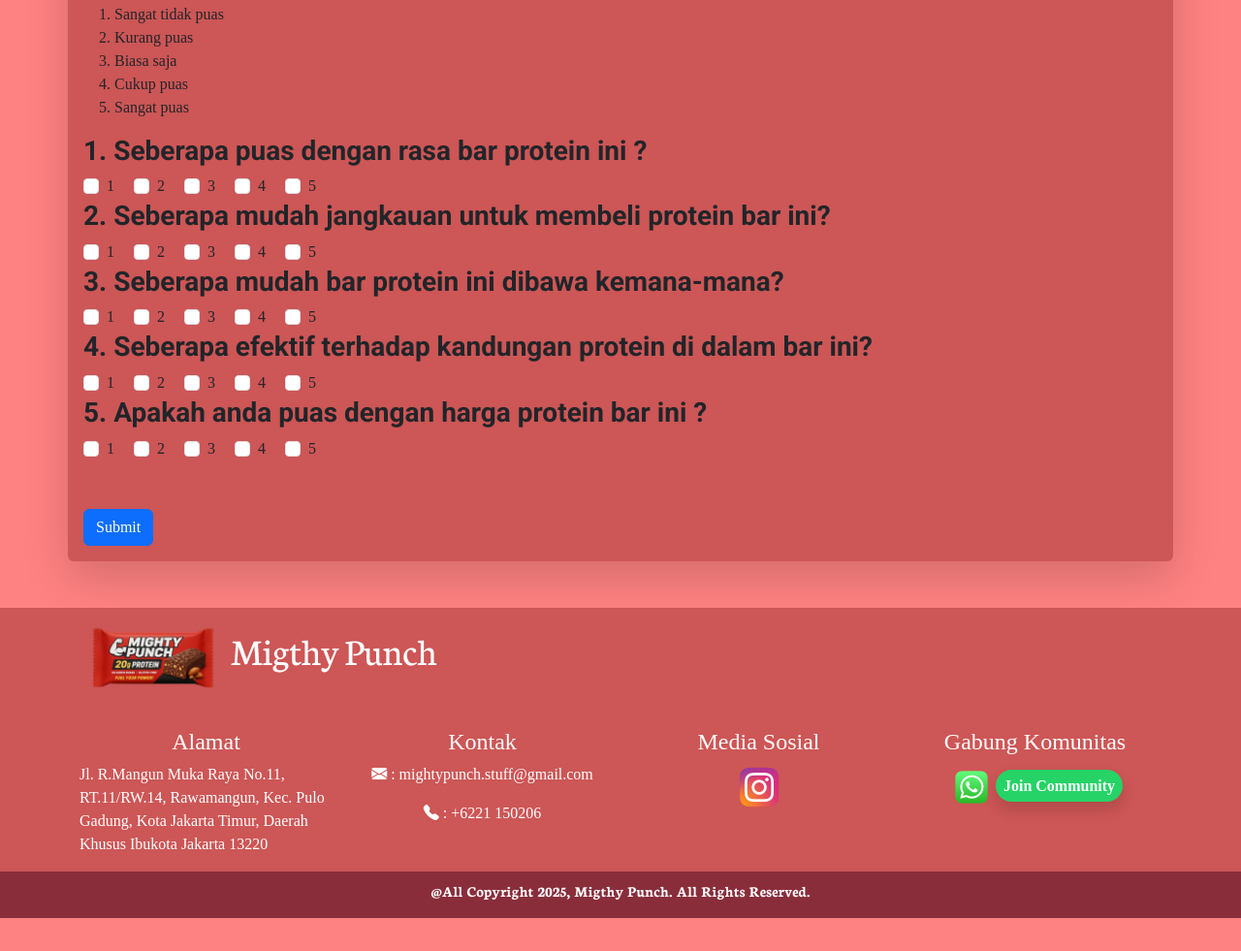
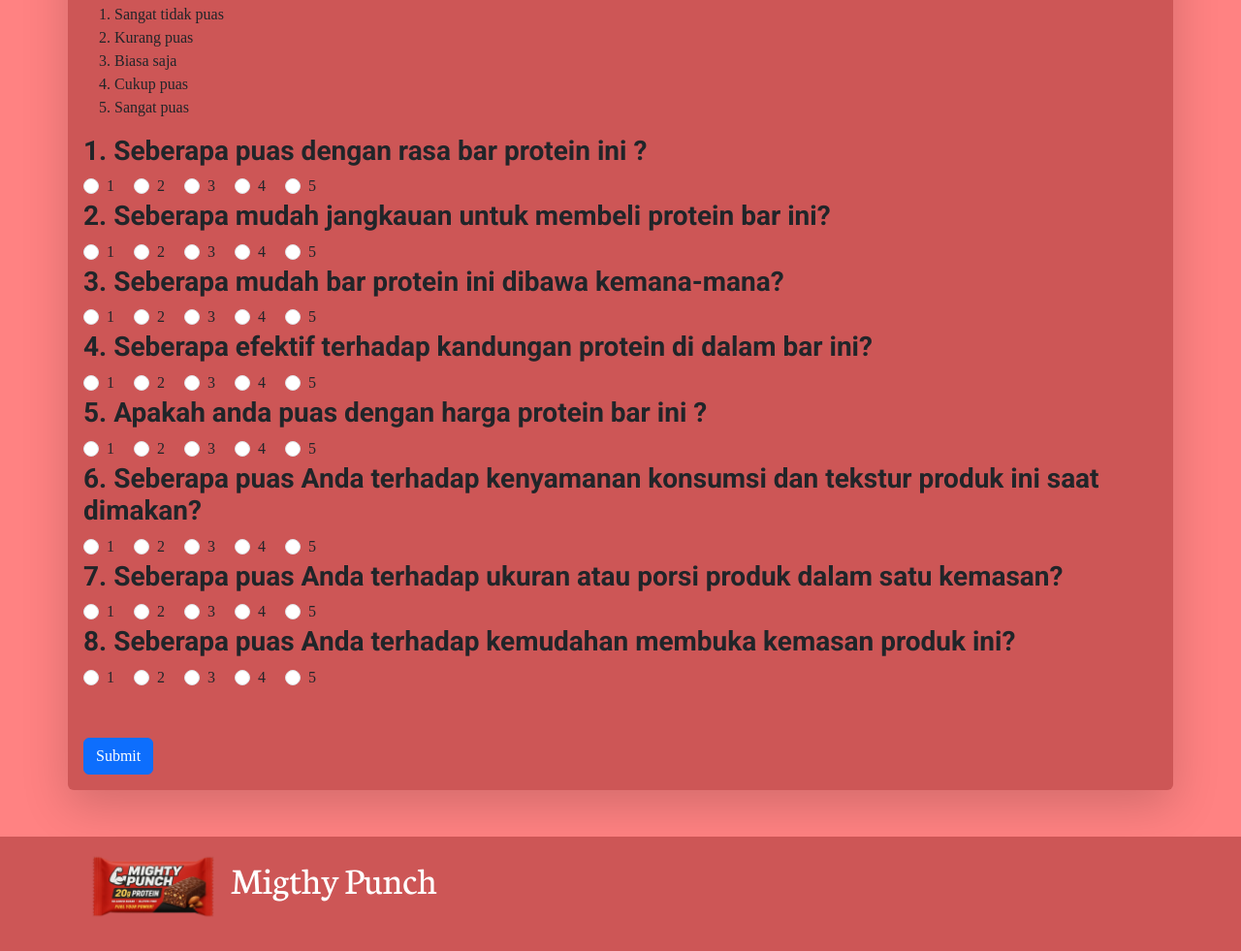
Before and after one commit to Rafifs-ops/Mighty-Punch, a plain HTML site: page penilaian.html in a window 1280 px wide. Shown: the part 911-1892 px from the top of the page at 97% size. Before the commit the page ends 1858 px from the top, so only its background shows below. Drawn offline with nearby package versions, Linux system fonts and the light colour scheme; a web font is replaced by a local one.

Commit message:
revisi 2

```diff
--- a/penilaian.html
+++ b/penilaian.html
@@ -122,127 +122,178 @@
 
         <h3 class="roboto-penilaian">1. Seberapa puas dengan rasa bar protein ini ?</h3>
         <div class="form-check form-check-inline">
-            <input class="form-check-input" type="checkbox" name="kepuasan" id="inlineRadio1" value="Sangat tidak puas" name="Kepuasan">
-            <label class="form-check-label" for="inlineRadio1">1</label>
+            <input class="form-check-input" type="radio" name="kepuasan" id="kepuasan1" value="Sangat tidak puas">
+            <label class="form-check-label" for="kepuasan1">1</label>
         </div>
         <div class="form-check form-check-inline">
-            <input class="form-check-input" type="checkbox" name="kepuasan" id="inlineRadio2" value="Kurang Puas" name="Kepuasan">
-            <label class="form-check-label" for="inlineRadio2">2</label>
+            <input class="form-check-input" type="radio" name="kepuasan" id="kepuasan2" value="Kurang Puas">
+            <label class="form-check-label" for="kepuasan2">2</label>
         </div>
         <div class="form-check form-check-inline">
-            <input class="form-check-input" type="checkbox" name="kepuasan" id="inlineRadio3" value="Biasa saja" name="Kepuasan">
-            <label class="form-check-label" for="inlineRadio3">3</label>
+            <input class="form-check-input" type="radio" name="kepuasan" id="kepuasan3" value="Biasa saja">
+            <label class="form-check-label" for="kepuasan3">3</label>
         </div>
         <div class="form-check form-check-inline">
-            <input class="form-check-input" type="checkbox" name="kepuasan" id="inlineRadio4" value="Cukup puas" name="Kepuasan">
-            <label class="form-check-label" for="inlineRadio4">4</label>
+            <input class="form-check-input" type="radio" name="kepuasan" id="kepuasan4" value="Cukup puas">
+            <label class="form-check-label" for="kepuasan4">4</label>
         </div>
         <div class="form-check form-check-inline">
-            <input class="form-check-input" type="checkbox" name="kepuasan" id="inlineRadio5" value="Sangat puas" name="Kepuasan">
-            <label class="form-check-label" for="inlineRadio5">5</label>
+            <input class="form-check-input" type="radio" name="kepuasan" id="kepuasan5" value="Sangat puas">
+            <label class="form-check-label" for="kepuasan5">5</label>
         </div>
 
         <h3 class="roboto-penilaian">2. Seberapa mudah jangkauan untuk membeli protein bar ini?</h3>
         <div class="form-check form-check-inline">
-            <input class="form-check-input" type="checkbox" name="kemudahan-membeli" id="inlineRadio1" value="Sangat tidak puas"
-                name="Kemudahan Membeli">
-            <label class="form-check-label" for="inlineRadio1">1</label>
+            <input class="form-check-input" type="radio" name="kemudahan-membeli" id="kemudahan1" value="Sangat tidak puas">
+            <label class="form-check-label" for="kemudahan1">1</label>
         </div>
         <div class="form-check form-check-inline">
-            <input class="form-check-input" type="checkbox" name="kemudahan-membeli" id="inlineRadio2" value="Kurang Puas"
-                name="Kemudahan Membeli">
-            <label class="form-check-label" for="inlineRadio2">2</label>
+            <input class="form-check-input" type="radio" name="kemudahan-membeli" id="kemudahan2" value="Kurang Puas">
+            <label class="form-check-label" for="kemudahan2">2</label>
         </div>
         <div class="form-check form-check-inline">
-            <input class="form-check-input" type="checkbox" name="kemudahan-membeli" id="inlineRadio3" value="Biasa saja"
-                name="Kemudahan Membeli">
-            <label class="form-check-label" for="inlineRadio3">3</label>
+            <input class="form-check-input" type="radio" name="kemudahan-membeli" id="kemudahan3" value="Biasa saja">
+            <label class="form-check-label" for="kemudahan3">3</label>
         </div>
         <div class="form-check form-check-inline">
-            <input class="form-check-input" type="checkbox" name="kemudahan-membeli" id="inlineRadio4" value="Cukup puas"
-                name="Kemudahan Membeli">
-            <label class="form-check-label" for="inlineRadio4">4</label>
+            <input class="form-check-input" type="radio" name="kemudahan-membeli" id="kemudahan4" value="Cukup puas">
+            <label class="form-check-label" for="kemudahan4">4</label>
         </div>
         <div class="form-check form-check-inline">
-            <input class="form-check-input" type="checkbox" name="kemudahan-membeli" id="inlineRadio5" value="Sangat puas"
-                name="Kemudahan Membeli">
-            <label class="form-check-label" for="inlineRadio5">5</label>
+            <input class="form-check-input" type="radio" name="kemudahan-membeli" id="kemudahan5" value="Sangat puas">
+            <label class="form-check-label" for="kemudahan5">5</label>
         </div>
 
         <h3 class="roboto-penilaian">3. Seberapa mudah bar protein ini dibawa kemana-mana?</h3>
         <div class="form-check form-check-inline">
-            <input class="form-check-input" type="checkbox" name="fleksibilitas" id="inlineRadio1" value="Sangat tidak puas"
-                name="Fleksibilitas">
-            <label class="form-check-label" for="inlineRadio1">1</label>
+            <input class="form-check-input" type="radio" name="fleksibilitas" id="fleksibilitas1" value="Sangat tidak puas">
+            <label class="form-check-label" for="fleksibilitas1">1</label>
         </div>
         <div class="form-check form-check-inline">
-            <input class="form-check-input" type="checkbox" name="fleksibilitas" id="inlineRadio2" value="Kurang Puas"
-                name="Fleksibilitas">
-            <label class="form-check-label" for="inlineRadio2">2</label>
+            <input class="form-check-input" type="radio" name="fleksibilitas" id="fleksibilitas2" value="Kurang Puas">
+            <label class="form-check-label" for="fleksibilitas2">2</label>
         </div>
         <div class="form-check form-check-inline">
-            <input class="form-check-input" type="checkbox" name="fleksibilitas" id="inlineRadio3" value="Biasa saja"
-                name="Fleksibilitas">
-            <label class="form-check-label" for="inlineRadio3">3</label>
+            <input class="form-check-input" type="radio" name="fleksibilitas" id="fleksibilitas3" value="Biasa saja">
+            <label class="form-check-label" for="fleksibilitas3">3</label>
         </div>
         <div class="form-check form-check-inline">
-            <input class="form-check-input" type="checkbox" name="fleksibilitas" id="inlineRadio4" value="Cukup puas"
-                name="Fleksibilitas">
-            <label class="form-check-label" for="inlineRadio4">4</label>
+            <input class="form-check-input" type="radio" name="fleksibilitas" id="fleksibilitas4" value="Cukup puas">
+            <label class="form-check-label" for="fleksibilitas4">4</label>
         </div>
         <div class="form-check form-check-inline">
-            <input class="form-check-input" type="checkbox" name="fleksibilitas" id="inlineRadio5" value="Sangat puas"
-                name="Fleksibilitas">
-            <label class="form-check-label" for="inlineRadio5">5</label>
+            <input class="form-check-input" type="radio" name="fleksibilitas" id="fleksibilitas5" value="Sangat puas">
+            <label class="form-check-label" for="fleksibilitas5">5</label>
         </div>
 
         <h3 class="roboto-penilaian">4. Seberapa efektif terhadap kandungan protein di dalam bar ini?</h3>
         <div class="form-check form-check-inline">
-            <input class="form-check-input" type="checkbox" name="kandungan-protein" id="inlineRadio1" value="Sangat tidak puas"
-                name="Kandungan Protein">
-            <label class="form-check-label" for="inlineRadio1">1</label>
+            <input class="form-check-input" type="radio" name="kandungan-protein" id="protein1" value="Sangat tidak puas">
+            <label class="form-check-label" for="protein1">1</label>
         </div>
         <div class="form-check form-check-inline">
-            <input class="form-check-input" type="checkbox" name="kandungan-protein" id="inlineRadio2" value="Kurang Puas"
-                name="Kandungan Protein">
-            <label class="form-check-label" for="inlineRadio2">2</label>
+            <input class="form-check-input" type="radio" name="kandungan-protein" id="protein2" value="Kurang Puas">
+            <label class="form-check-label" for="protein2">2</label>
         </div>
         <div class="form-check form-check-inline">
-            <input class="form-check-input" type="checkbox" name="kandungan-protein" id="inlineRadio3" value="Biasa saja"
-                name="Kandungan Protein">
-            <label class="form-check-label" for="inlineRadio3">3</label>
+            <input class="form-check-input" type="radio" name="kandungan-protein" id="protein3" value="Biasa saja">
+            <label class="form-check-label" for="protein3">3</label>
         </div>
         <div class="form-check form-check-inline">
-            <input class="form-check-input" type="checkbox" name="kandungan-protein" id="inlineRadio4" value="Cukup puas"
-                name="Kandungan Protein">
-            <label class="form-check-label" for="inlineRadio4">4</label>
+            <input class="form-check-input" type="radio" name="kandungan-protein" id="protein4" value="Cukup puas">
+            <label class="form-check-label" for="protein4">4</label>
         </div>
         <div class="form-check form-check-inline">
-            <input class="form-check-input" type="checkbox" name="kandungan-protein" id="inlineRadio5" value="Sangat puas"
-                name="Kandungan Protein">
-            <label class="form-check-label" for="inlineRadio5">5</label>
+            <input class="form-check-input" type="radio" name="kandungan-protein" id="protein5" value="Sangat puas">
+            <label class="form-check-label" for="protein5">5</label>
         </div>
 
         <h3 class="roboto-penilaian">5. Apakah anda puas dengan harga protein bar ini ?</h3>
         <div class="form-check form-check-inline">
-            <input class="form-check-input" type="checkbox" name="harga" id="inlineRadio1" value="Sangat tidak puas" name="Harga">
-            <label class="form-check-label" for="inlineRadio1">1</label>
+            <input class="form-check-input" type="radio" name="harga" id="harga1" value="Sangat tidak puas">
+            <label class="form-check-label" for="harga1">1</label>
         </div>
         <div class="form-check form-check-inline">
-            <input class="form-check-input" type="checkbox" name="harga" id="inlineRadio2" value="Kurang Puas" name="Harga">
-            <label class="form-check-label" for="inlineRadio2">2</label>
+            <input class="form-check-input" type="radio" name="harga" id="harga2" value="Kurang Puas">
+            <label class="form-check-label" for="harga2">2</label>
         </div>
         <div class="form-check form-check-inline">
-            <input class="form-check-input" type="checkbox" name="harga" id="inlineRadio3" value="Biasa saja" name="Harga">
-            <label class="form-check-label" for="inlineRadio3">3</label>
+            <input class="form-check-input" type="radio" name="harga" id="harga3" value="Biasa saja">
+            <label class="form-check-label" for="harga3">3</label>
         </div>
         <div class="form-check form-check-inline">
-            <input class="form-check-input" type="checkbox" name="harga" id="inlineRadio4" value="Cukup puas" name="Harga">
-            <label class="form-check-label" for="inlineRadio4">4</label>
+            <input class="form-check-input" type="radio" name="harga" id="harga4" value="Cukup puas">
+            <label class="form-check-label" for="harga4">4</label>
         </div>
         <div class="form-check form-check-inline">
-            <input class="form-check-input" type="checkbox" name="harga" id="inlineRadio5" value="Sangat puas" name="Harga">
-            <label class="form-check-label" for="inlineRadio5">5</label>
+            <input class="form-check-input" type="radio" name="harga" id="harga5" value="Sangat puas">
+            <label class="form-check-label" for="harga5">5</label>
+        </div>
+
+        <h3 class="roboto-penilaian">6. Seberapa puas Anda terhadap kenyamanan konsumsi dan tekstur produk ini saat dimakan?</h3>
+        <div class="form-check form-check-inline">
+            <input class="form-check-input" type="radio" name="kenyamanan-konsumsi" id="kenyamanan1" value="Sangat tidak puas">
+            <label class="form-check-label" for="kenyamanan1">1</label>
+        </div>
+        <div class="form-check form-check-inline">
+            <input class="form-check-input" type="radio" name="kenyamanan-konsumsi" id="kenyamanan2" value="Kurang Puas">
+            <label class="form-check-label" for="kenyamanan2">2</label>
+        </div>
+        <div class="form-check form-check-inline">
+            <input class="form-check-input" type="radio" name="kenyamanan-konsumsi" id="kenyamanan3" value="Biasa saja">
+            <label class="form-check-label" for="kenyamanan3">3</label>
+        </div>
+        <div class="form-check form-check-inline">
+            <input class="form-check-input" type="radio" name="kenyamanan-konsumsi" id="kenyamanan4" value="Cukup puas">
+            <label class="form-check-label" for="kenyamanan4">4</label>
+        </div>
+        <div class="form-check form-check-inline">
+            <input class="form-check-input" type="radio" name="kenyamanan-konsumsi" id="kenyamanan5" value="Sangat puas">
+            <label class="form-check-label" for="kenyamanan5">5</label>
+        </div>
+
+        <h3 class="roboto-penilaian">7. Seberapa puas Anda terhadap ukuran atau porsi produk dalam satu kemasan?</h3>
+        <div class="form-check form-check-inline">
+            <input class="form-check-input" type="radio" name="porsi" id="porsi1" value="Sangat tidak puas">
+            <label class="form-check-label" for="porsi1">1</label>
+        </div>
+        <div class="form-check form-check-inline">
+            <input class="form-check-input" type="radio" name="porsi" id="porsi2" value="Kurang Puas">
+            <label class="form-check-label" for="porsi2">2</label>
+        </div>
+        <div class="form-check form-check-inline">
+            <input class="form-check-input" type="radio" name="porsi" id="porsi3" value="Biasa saja">
+            <label class="form-check-label" for="porsi3">3</label>
+        </div>
+        <div class="form-check form-check-inline">
+            <input class="form-check-input" type="radio" name="porsi" id="porsi4" value="Cukup puas">
+            <label class="form-check-label" for="porsi4">4</label>
+        </div>
+        <div class="form-check form-check-inline">
+            <input class="form-check-input" type="radio" name="porsi" id="porsi5" value="Sangat puas">
+            <label class="form-check-label" for="porsi5">5</label>
+        </div>
+
+        <h3 class="roboto-penilaian">8. Seberapa puas Anda terhadap kemudahan membuka kemasan produk ini?</h3>
+        <div class="form-check form-check-inline">
+            <input class="form-check-input" type="radio" name="kemudahan-buka-kemasan" id="openable1" value="Sangat tidak puas">
+            <label class="form-check-label" for="openable1">1</label>
+        </div>
+        <div class="form-check form-check-inline">
+            <input class="form-check-input" type="radio" name="kemudahan-buka-kemasan" id="openable2" value="Kurang Puas">
+            <label class="form-check-label" for="openable2">2</label>
+        </div>
+        <div class="form-check form-check-inline">
+            <input class="form-check-input" type="radio" name="kemudahan-buka-kemasan" id="openable3" value="Biasa saja">
+            <label class="form-check-label" for="openable3">3</label>
+        </div>
+        <div class="form-check form-check-inline">
+            <input class="form-check-input" type="radio" name="kemudahan-buka-kemasan" id="openable4" value="Cukup puas">
+            <label class="form-check-label" for="openable4">4</label>
+        </div>
+        <div class="form-check form-check-inline">
+            <input class="form-check-input" type="radio" name="kemudahan-buka-kemasan" id="openable5" value="Sangat puas">
+            <label class="form-check-label" for="openable5">5</label>
         </div><br>
 
         <button type="submit" class="btn btn-primary btn-kirim mt-5">Submit</button>
@@ -314,6 +365,35 @@
         form.addEventListener('submit', e => {
             e.preventDefault()
 
+            // 1. Validasi field Nama dan Email
+            const nama = form.elements['penilai'].value.trim();
+            const email = form.elements['email'].value.trim();
+            if (!nama || !email) {
+                alert('Harap isi Nama Lengkap dan Email Anda.');
+                return; // Menghentikan eksekusi jika nama atau email kosong
+            }
+
+
+            // 2. Validasi setiap pertanyaan penilaian
+            const questionNames = ['kepuasan', 'kemudahan-membeli', 'fleksibilitas', 'kandungan-protein', 'harga'];
+            let allAnswered = true;
+
+            for (const name of questionNames) {
+                // Mencari radio button yang dipilih untuk grup pertanyaan saat ini
+                const selectedOption = document.querySelector(`input[name="${name}"]:checked`);
+                if (!selectedOption) {
+                    // Jika tidak ada yang dipilih di salah satu grup
+                    allAnswered = false;
+                    break; // Keluar dari loop karena sudah pasti ada yang kosong
+                }
+            }
+
+            if (!allAnswered) {
+                // Jika ada pertanyaan yang belum dijawab, tampilkan alert dan hentikan proses.
+                alert('Mohon lengkapi semua pertanyaan penilaian sebelum mengirim.');
+                return; // Menghentikan pengiriman form
+            }
+
             //Hilangkan tombol kirim, munculkan tombol loading
             btnKirim.classList.toggle('d-none');
             btnLoading.classList.toggle('d-none');
```
Also changed, not shown: saran.html (+4 -4 lines).
